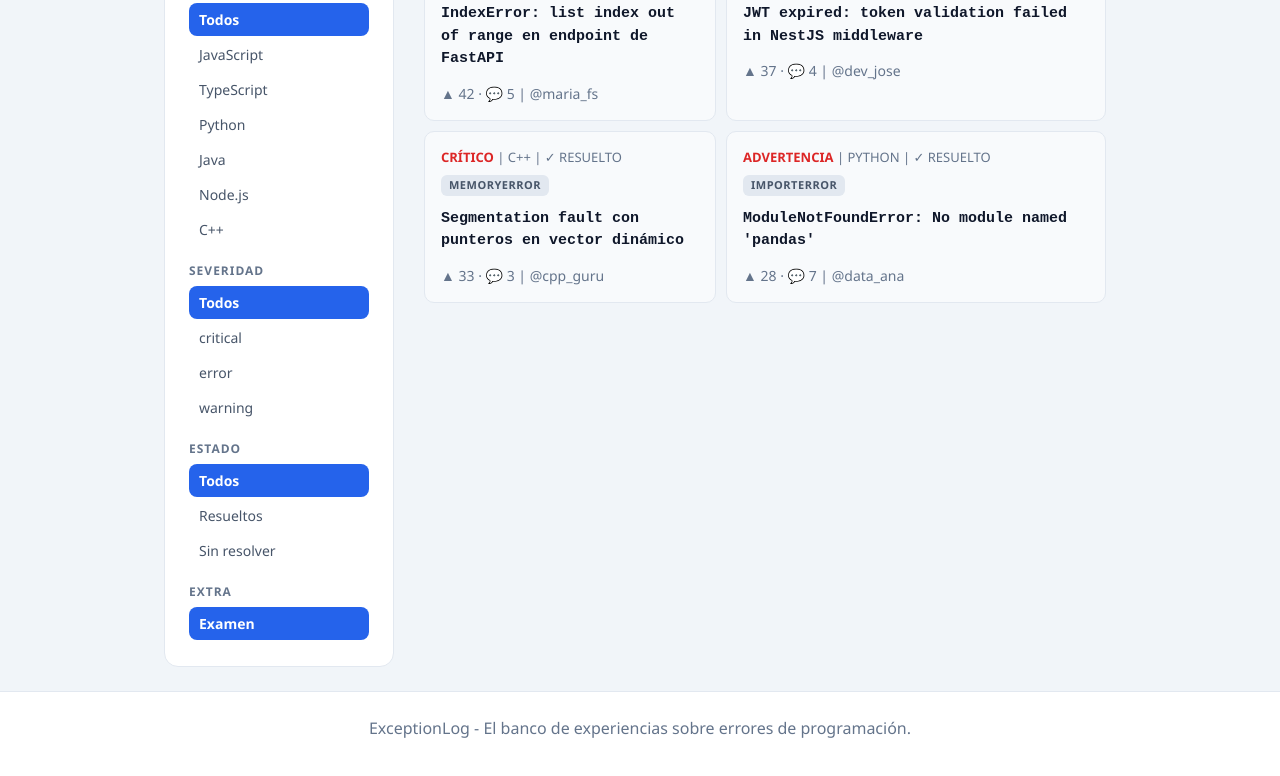
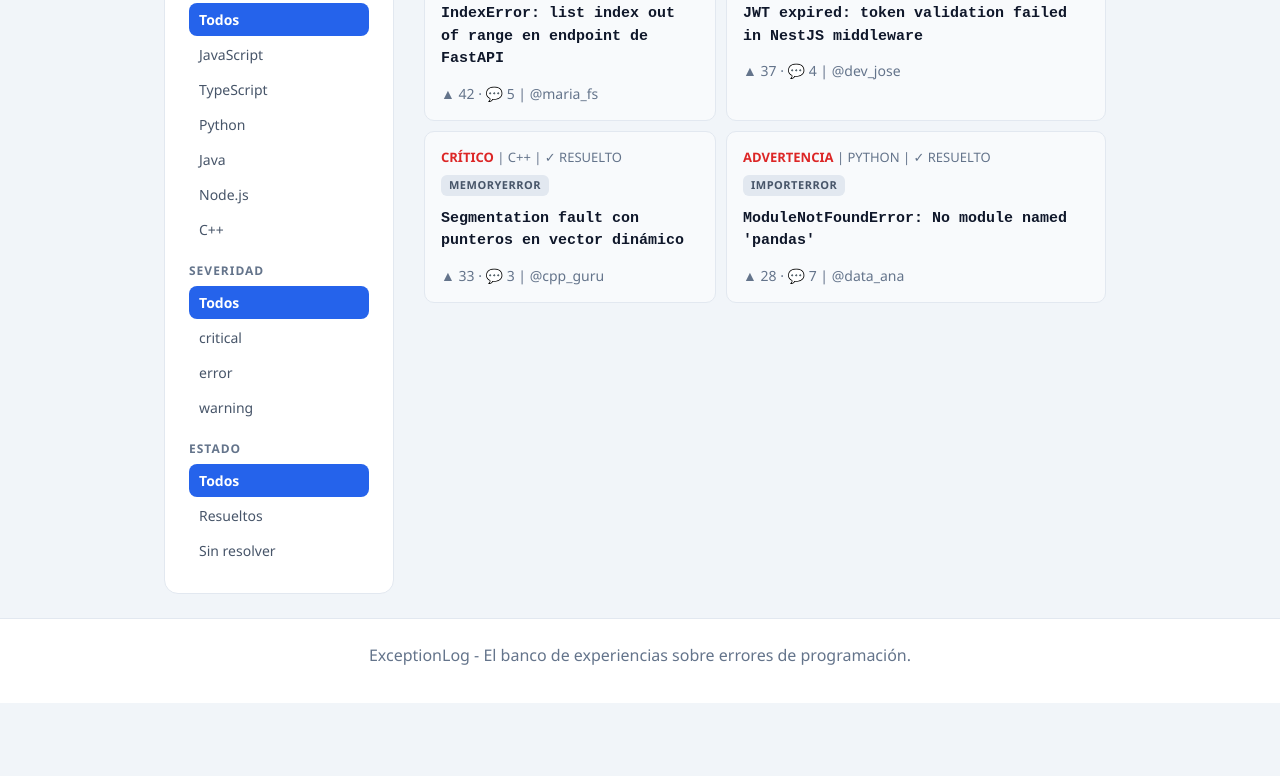
Before and after one commit to 2705dmr/Aplicaci-n_de_Estilos_js, a plain HTML site: page errores.html in a window 1280 px wide. Shown: the part 764-1540 px from the top of the page. After the commit the page ends 1467 px from the top, so only its background shows below. Drawn offline with Linux system fonts and the light colour scheme.

Commit message:
Tercera página con js
Removed the EXTRA section and its associated list from errores.html.

```diff
--- a/errores.html
+++ b/errores.html
@@ -69,10 +69,6 @@
         <li>Todos</li>
         <li>Resueltos</li>
         <li>Sin resolver</li>
-      </ul>
-      <h3>EXTRA</h3>
-        <ul id="lista-examen">
-        <li id="item-examen">Examen</li>
       </ul>
         </aside>
       </td>
```
